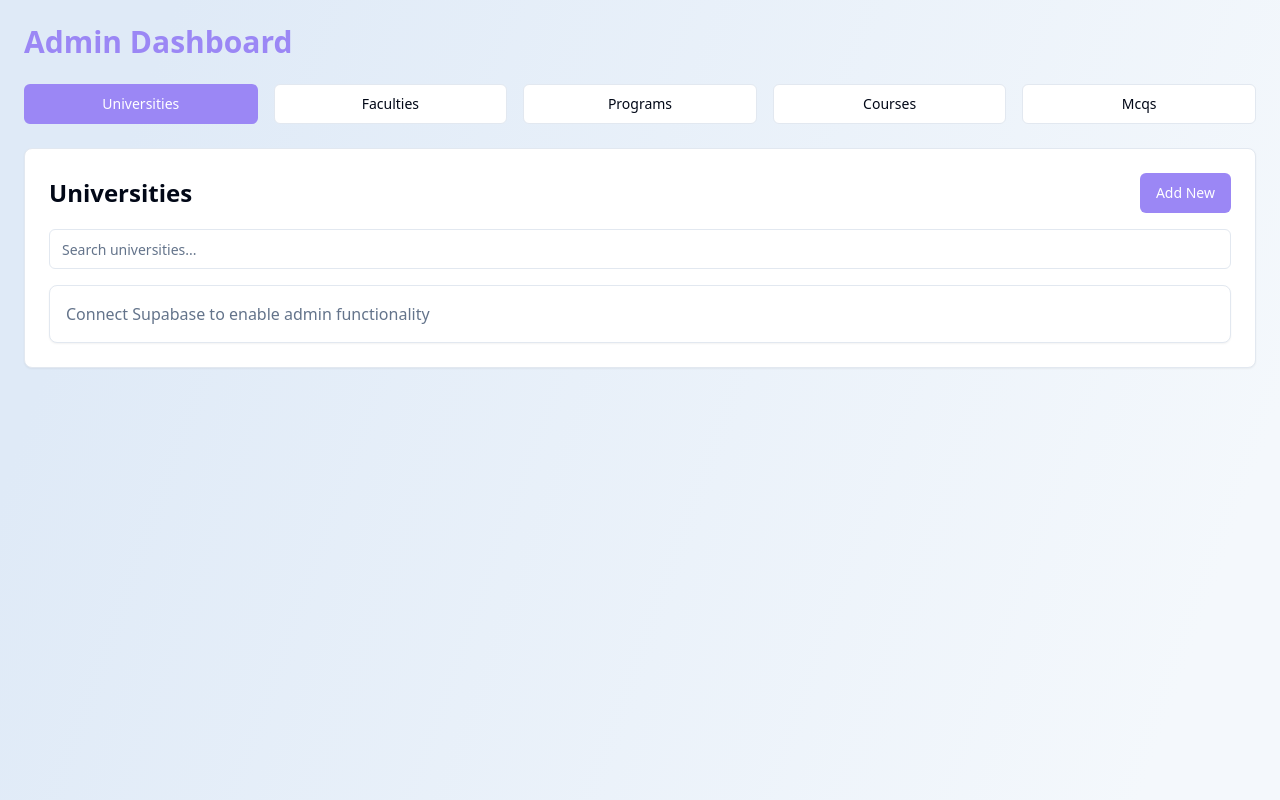
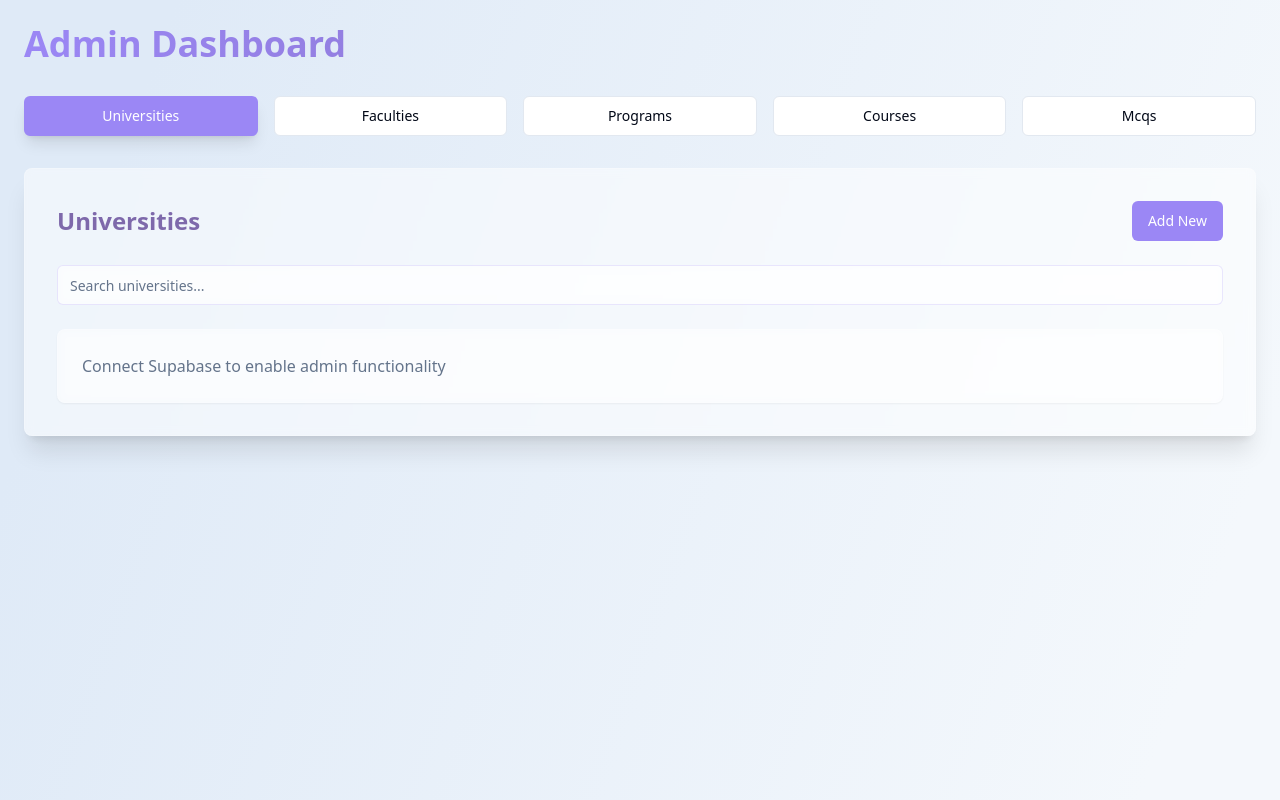
Before and after one commit to danfreek47/quizverse-hub, a React (Vite) app: page /admin in a window 1280 px wide. Built offline with nearby package versions, Linux system fonts and the light colour scheme.

Commit message:
Enhance app design
Updated the application's styling to create a more colorful and modern user interface.
[skip gpt_engineer]

```diff
--- a/src/pages/Admin.tsx
+++ b/src/pages/Admin.tsx
@@ -16,9 +16,11 @@ const Admin = () => {
   };
 
   return (
-    <div className="min-h-screen bg-gradient-soft p-6">
-      <div className="max-w-7xl mx-auto space-y-6">
-        <h1 className="text-3xl font-bold text-primary">Admin Dashboard</h1>
+    <div className="min-h-screen bg-gradient-soft">
+      <div className="max-w-7xl mx-auto p-6 space-y-8 animate-fade-in">
+        <h1 className="text-4xl font-bold bg-clip-text text-transparent bg-gradient-to-r from-primary to-accent">
+          Admin Dashboard
+        </h1>
 
         <div className="grid grid-cols-1 md:grid-cols-5 gap-4 mb-8">
           {(['universities', 'faculties', 'programs', 'courses', 'mcqs'] as const).map((item) => (
@@ -26,30 +28,39 @@ const Admin = () => {
               key={item}
               variant={section === item ? "default" : "outline"}
               onClick={() => setSection(item)}
-              className="w-full capitalize"
+              className={`w-full capitalize transition-all duration-300 hover:scale-105 ${
+                section === item
+                  ? 'bg-primary text-primary-foreground shadow-lg'
+                  : 'hover:bg-secondary/50 hover:text-accent'
+              }`}
             >
               {item}
             </Button>
           ))}
         </div>
 
-        <Card className="p-6">
-          <div className="space-y-4">
+        <Card className="p-8 backdrop-blur-sm bg-white/50 border border-white/20 shadow-xl transition-all duration-300 hover:shadow-primary/10">
+          <div className="space-y-6">
             <div className="flex justify-between items-center">
-              <h2 className="text-2xl font-semibold capitalize">{section}</h2>
-              <Button onClick={handleAdd}>Add New</Button>
+              <h2 className="text-2xl font-semibold text-accent capitalize">{section}</h2>
+              <Button
+                onClick={handleAdd}
+                className="bg-primary hover:bg-primary/90 transition-all duration-300 hover:scale-105"
+              >
+                Add New
+              </Button>
             </div>
 
             <div className="relative">
               <Input
                 type="text"
                 placeholder={`Search ${section}...`}
-                className="w-full"
+                className="w-full bg-white/50 backdrop-blur-sm border border-primary/20 focus:border-primary/50 transition-all duration-300"
               />
             </div>
 
             <div className="grid gap-4">
-              <Card className="p-4 hover:shadow-md transition-shadow">
+              <Card className="p-6 hover:shadow-lg transition-all duration-300 bg-white/30 backdrop-blur-sm border border-white/20">
                 <p className="text-muted-foreground">
                   Connect Supabase to enable admin functionality
                 </p>
```
